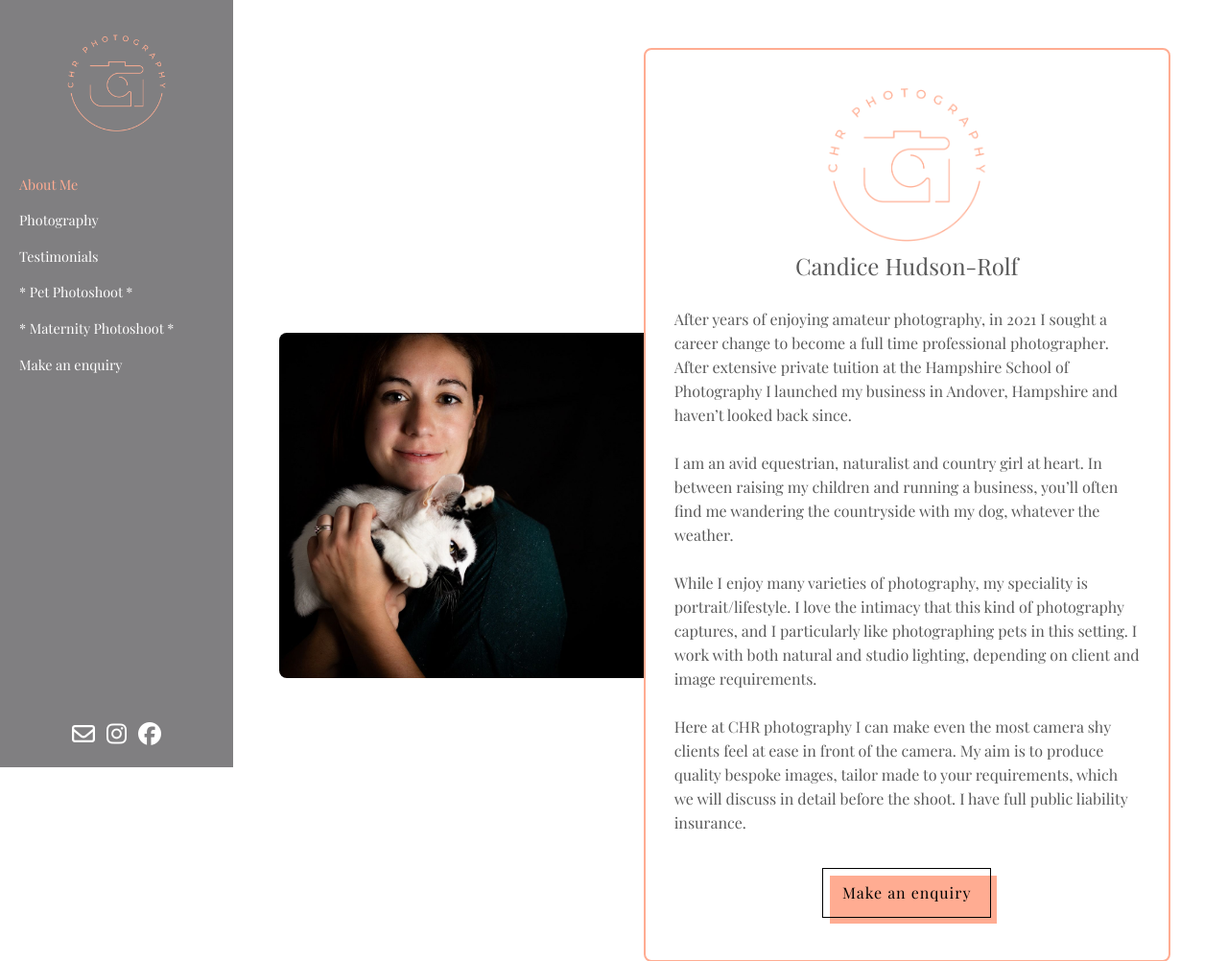
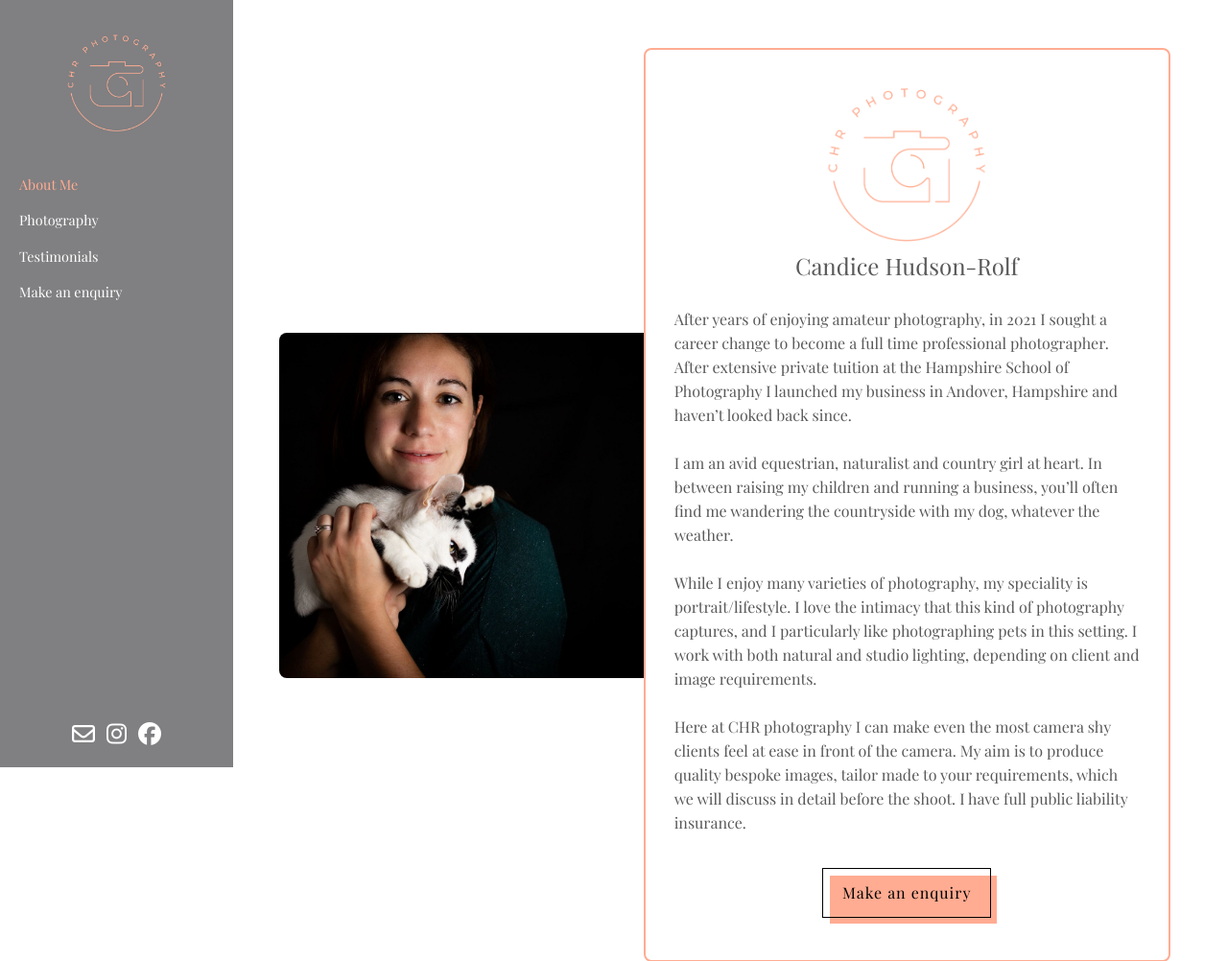
Before and after one commit to PythonLewisH/Candice-Photography-main-master2, a Flask app: page / in a window 1280 px wide. Shown: the top 1002 px of the page at 96% size. Run offline with Flask 2, Linux system fonts and the light colour scheme; some libraries are stand-ins or nearby versions.

Commit message:
remove pet and mat shoots

```diff
--- a/templates/index.html
+++ b/templates/index.html
@@ -10,8 +10,8 @@
     <li><a class="active" href="{{url_for('home')}}">About Me</a></li>
     <li><a href="{{url_for('photography')}}">Photography</a></li>
     <li><a href="{{url_for('testimonials')}}">Testimonials</a></li>
-    <li><a href="{{url_for('pet_photoshoot')}}">* Pet Photoshoot *</a></li>
-    <li><a href="{{url_for('maternity_photoshoot')}}">* Maternity Photoshoot *</a></li>
+<!--    <li><a href="{{url_for('pet_photoshoot')}}">* Pet Photoshoot *</a></li>-->
+<!--    <li><a href="{{url_for('maternity_photoshoot')}}">* Maternity Photoshoot *</a></li>-->
     <li><a href="{{url_for('enquiries')}}">Make an enquiry</a></li>
     <div class="navbar-icon-div">
 
@@ -44,12 +44,12 @@
             <li class="mx-auto nav-item">
               <a class="nav-link link-h-nav" href="{{url_for('testimonials')}}">Testimonials</a>
             </li>
-            <li class="mx-auto nav-item">
-              <a class="nav-link link-h-nav" href="{{url_for('pet_photoshoot')}}">*Pet Photoshoot*</a>
-            </li>
-            <li class="mx-auto nav-item">
-              <a class="nav-link link-h-nav" href="{{url_for('maternity_photoshoot')}}">*Maternity Photoshoot*</a>
-            </li>
+<!--            <li class="mx-auto nav-item">-->
+<!--              <a class="nav-link link-h-nav" href="{{url_for('pet_photoshoot')}}">*Pet Photoshoot*</a>-->
+<!--            </li>-->
+<!--            <li class="mx-auto nav-item">-->
+<!--              <a class="nav-link link-h-nav" href="{{url_for('maternity_photoshoot')}}">*Maternity Photoshoot*</a>-->
+<!--            </li>-->
             <li class="mx-auto nav-item">
               <a class="nav-link link-h-nav" href="{{url_for('enquiries')}}">Make an enquiry</a>
             </li>
```
